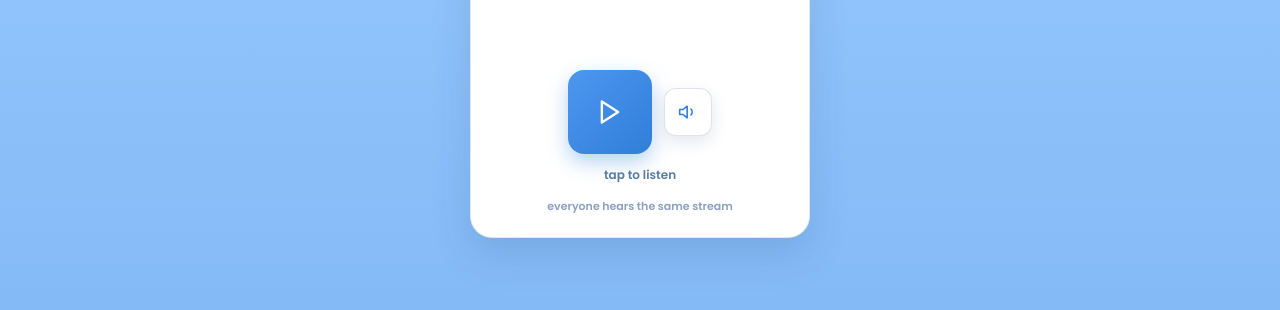
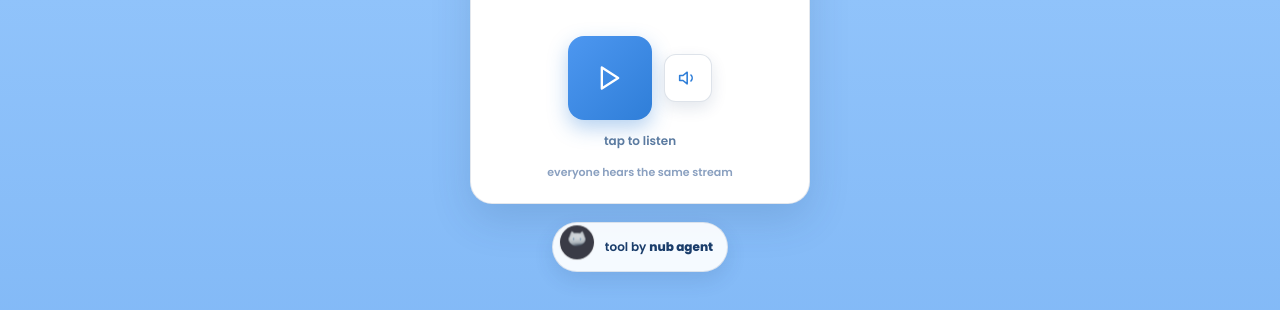
Before and after one commit to DevvGwardo/nubcat-radio, a website: page docs/index.html in a window 1280 px wide. Shown: the part 350-660 px from the top of the page. Drawn offline with Linux system fonts and the light colour scheme; no server answers.

Commit message:
radio: animated nubcat mascot + tool by nub agent
- add maiavm-desktop mascot (72px, float 3s) below card
- footer pill "tool by nub agent" links to https://waitlist.nub.lol
- square play + volume buttons kept, volume dropdown

co-authored-by: nub

```diff
--- a/docs/index.html
+++ b/docs/index.html
@@ -13,8 +13,8 @@ body{
   font-family:"Poppins",system-ui,sans-serif;
   background: radial-gradient(900px 500px at 50% 0%, #b7d9fe 0%, transparent 55%),
               linear-gradient(180deg,#9ecdff 0%, #7eb6f5 100%);
-  color:#1a3d6b; display:flex; align-items:center; justify-content:center;
-  padding:16px; min-height:100dvh;
+  color:#1a3d6b; display:flex; flex-direction:column; align-items:center; justify-content:center;
+  padding:16px; min-height:100dvh; gap:18px;
 }
 .card{
   width:100%; max-width:340px;
@@ -58,6 +58,16 @@ h1{font-size:28px; font-weight:800; letter-spacing:-.03em; margin:14px 0 4px}
 .vol-slider{ width:100%; -webkit-appearance:none; appearance:none; height:6px; background:#d6e6ff; border-radius:999px; outline:none; }
 .vol-slider::-webkit-slider-thumb{ -webkit-appearance:none; width:18px; height:18px; border-radius:50%; background:#2f7ed8; cursor:pointer; box-shadow:0 2px 6px rgba(47,126,216,.4); }
 .vol-slider::-moz-range-thumb{ width:18px; height:18px; border-radius:50%; background:#2f7ed8; cursor:pointer; border:none; }
+.nub-footer{
+  display:inline-flex; align-items:center; gap:10px;
+  background:rgba(255,255,255,.92); border:1px solid rgba(26,61,107,.12);
+  padding:6px 14px 6px 6px; border-radius:999px; text-decoration:none;
+  color:#1a3d6b; font-size:12px; font-weight:600; box-shadow:0 8px 20px rgba(26,61,107,.12);
+  transition:transform .15s, box-shadow .2s;
+}
+.nub-footer:hover{ transform:translateY(-2px); box-shadow:0 12px 28px rgba(26,61,107,.18); }
+.mascot{ width:36px; height:36px; border-radius:50%; object-fit:cover; background:#fff; border:1px solid rgba(26,61,107,.08); animation:float 3s ease-in-out infinite; }
+@keyframes float{ 0%,100%{transform:translateY(0) rotate(-1deg)} 50%{transform:translateY(-6px) rotate(1deg)} }
 </style>
 </head>
 <body>
@@ -82,6 +92,10 @@ h1{font-size:28px; font-weight:800; letter-spacing:-.03em; margin:14px 0 4px}
   </div>
   <div class="count" id="countExtra">everyone hears the same stream</div>
 </main>
+<a href="https://waitlist.nub.lol" target="_blank" rel="noopener" class="nub-footer" aria-label="tool by nub agent — join waitlist">
+  <img src="mascot.png" alt="nubcat mascot" class="mascot" loading="lazy" />
+  <span>tool by <strong>nub agent</strong></span>
+</a>
 <audio id="audio" preload="none" crossorigin="anonymous"></audio>
 <script>
 const audio=document.getElementById('audio');
```
Also changed, not shown: public/index.html (+16 -2 lines), docs/mascot.png (added), public/mascot.png (added).
